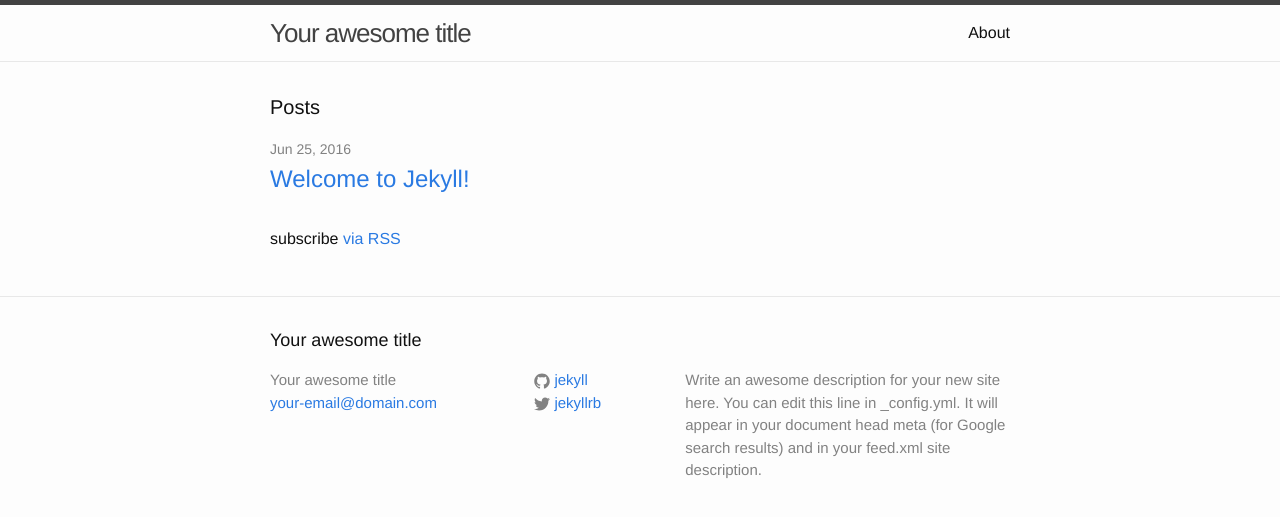
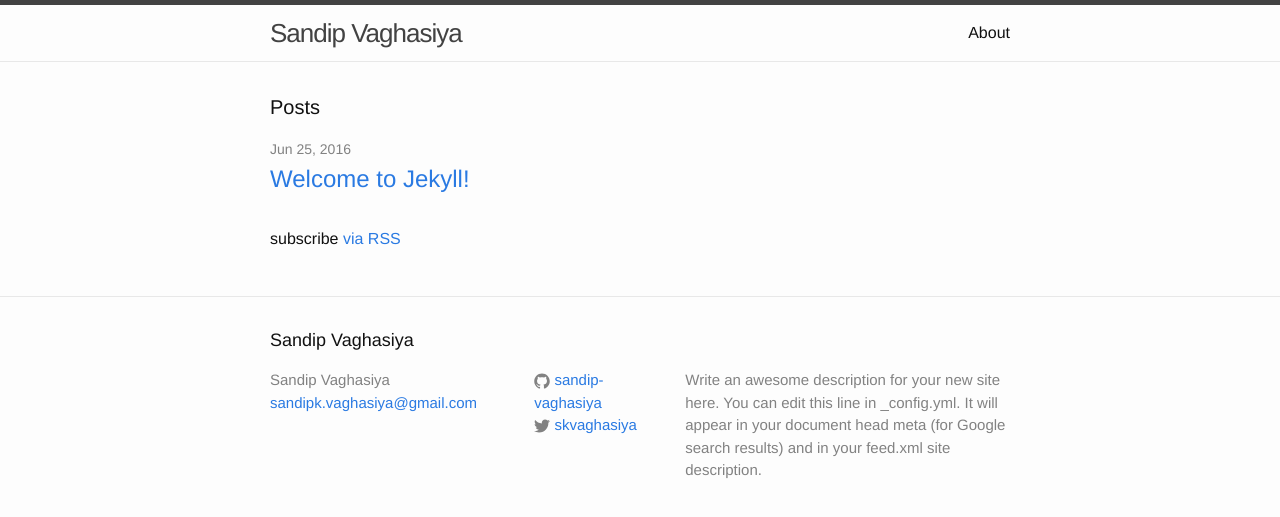
Before and after one commit to sandip-vaghasiya/sandip-vaghasiya.github.io, a Jekyll site: the page built from index.html, in a window 1280 px wide. Shown: the top 517 px of the page. Built offline with Jekyll 4.4.1, drawn with Linux system fonts in a browser that asks for light colours.

Commit message:
updated website title and name

```diff
--- a/_config.yml
+++ b/_config.yml
@@ -6,16 +6,16 @@
 # 'jekyll serve'. If you change this file, please restart the server process.
 
 # Site settings
-title: Your awesome title
-email: your-email@domain.com
+title: Sandip Vaghasiya
+email: sandipk.vaghasiya@gmail.com
 description: > # this means to ignore newlines until "baseurl:"
   Write an awesome description for your new site here. You can edit this
   line in _config.yml. It will appear in your document head meta (for
   Google search results) and in your feed.xml site description.
 baseurl: "" # the subpath of your site, e.g. /blog
-url: "http://yourdomain.com" # the base hostname & protocol for your site
-twitter_username: jekyllrb
-github_username:  jekyll
+url: "http://sandip-vaghasiya.github.io" # the base hostname & protocol for your site
+twitter_username: skvaghasiya
+github_username:  sandip-vaghasiya
 
 # Build settings
 markdown: kramdown
```
